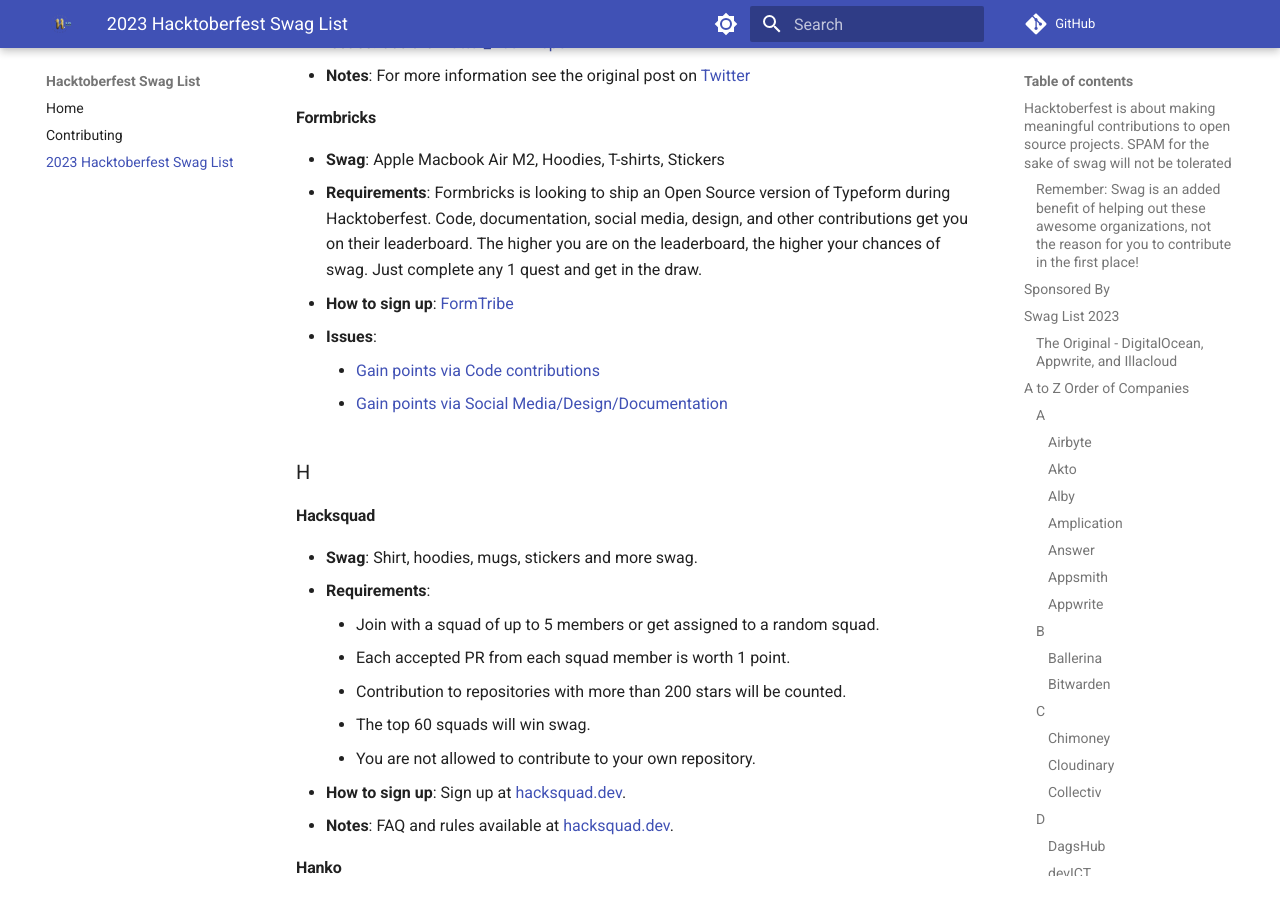
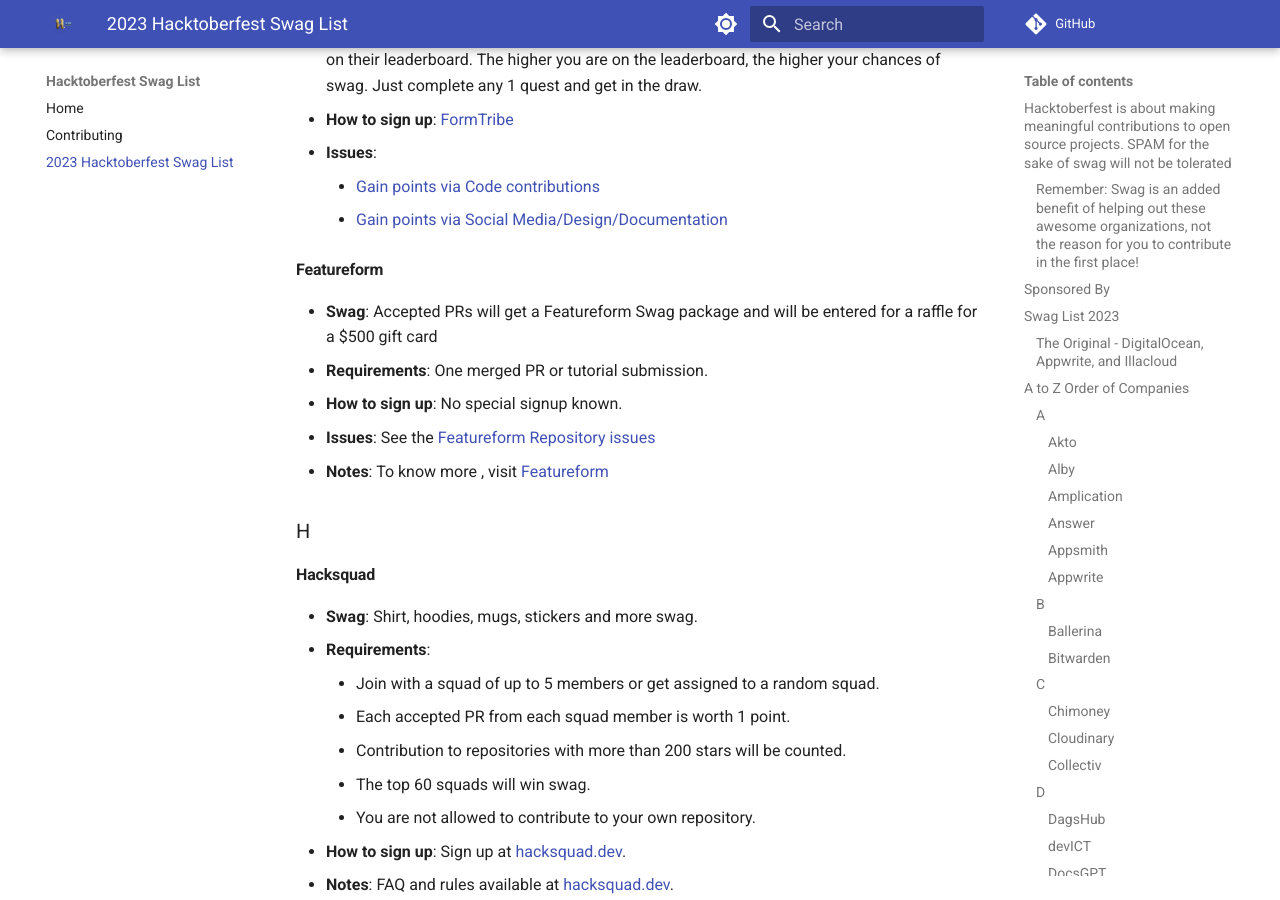
Before and after one commit to crweiner/hacktoberfest-swag-list, an MkDocs documentation site: the page built from docs/list.md, in a window 1280 px wide and 900 px high, scrolled down 6784 px. Built offline with MkDocs 1.6.1 and Material for MkDocs 9.7.7, drawn with Linux system fonts in a browser that asks for light colours; plug-ins that fetch from the network failed and are left out; comment, search, counter and statistics services are not loaded; some of the changed text lies outside the part shown.

Commit message:
Added Featureform

```diff
--- a/docs/list.md
+++ b/docs/list.md
@@ -37,13 +37,6 @@
 ## A to Z Order of Companies
 
 ### A
-
-#### **Airbyte**
-
-- **Swag**: Cash prizes upto 4000 $ and swag credits.
-- **Requirements**: Contestants are ranked based on the number of merged PRs.
-- **How to sign up**: [Link to signup page](https://hashnode.com/hackathons/airbyte#participate)
-- **Notes**: For more details visit [Airbyte](https://airbyte.com/blog/announcing-airbytes-tentaculous-hacktoberfest-2023-edition)
 
 #### **Akto**
 
@@ -229,6 +222,14 @@
 - **Issues**:
     - [Gain points via Code contributions](https://github.com/formbricks/formbricks/issues)
     - [Gain points via Social Media/Design/Documentation](https://formbricks.notion.site/FormTribe-Side-Quests-4ab3b294cfa04e94b77dfddd66378ea2)
+
+#### **Featureform**
+
+- **Swag**: Accepted PRs will get a Featureform Swag package and will be entered for a raffle for a $500 gift card
+- **Requirements**: One merged PR or tutorial submission.
+- **How to sign up**: No special signup known.
+- **Issues**: See the [Featureform Repository issues](https://github.com/featureform/featureform/issues)
+- **Notes**: To know more , visit [Featureform](https://www.featureform.com/hacktoberfest-2023)
 
 ### H
 
```
